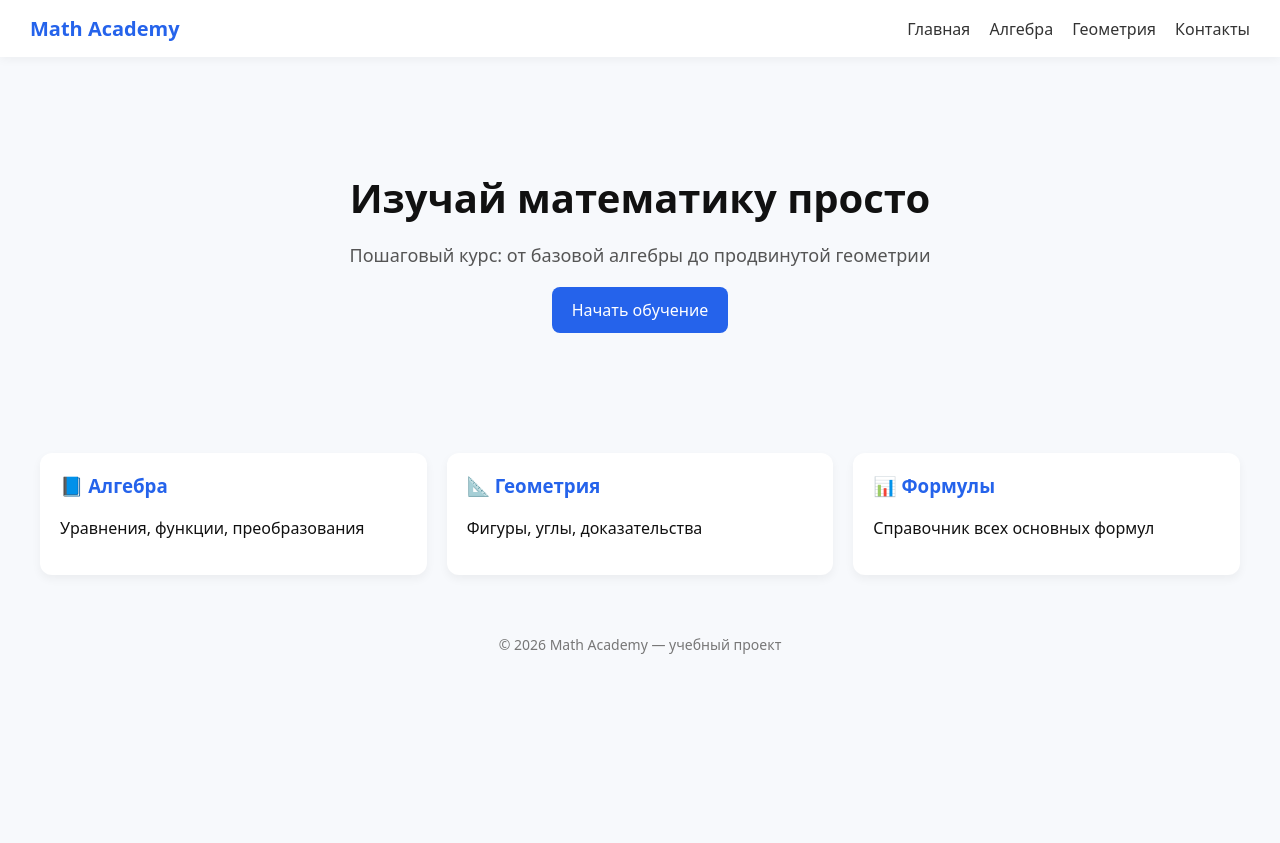
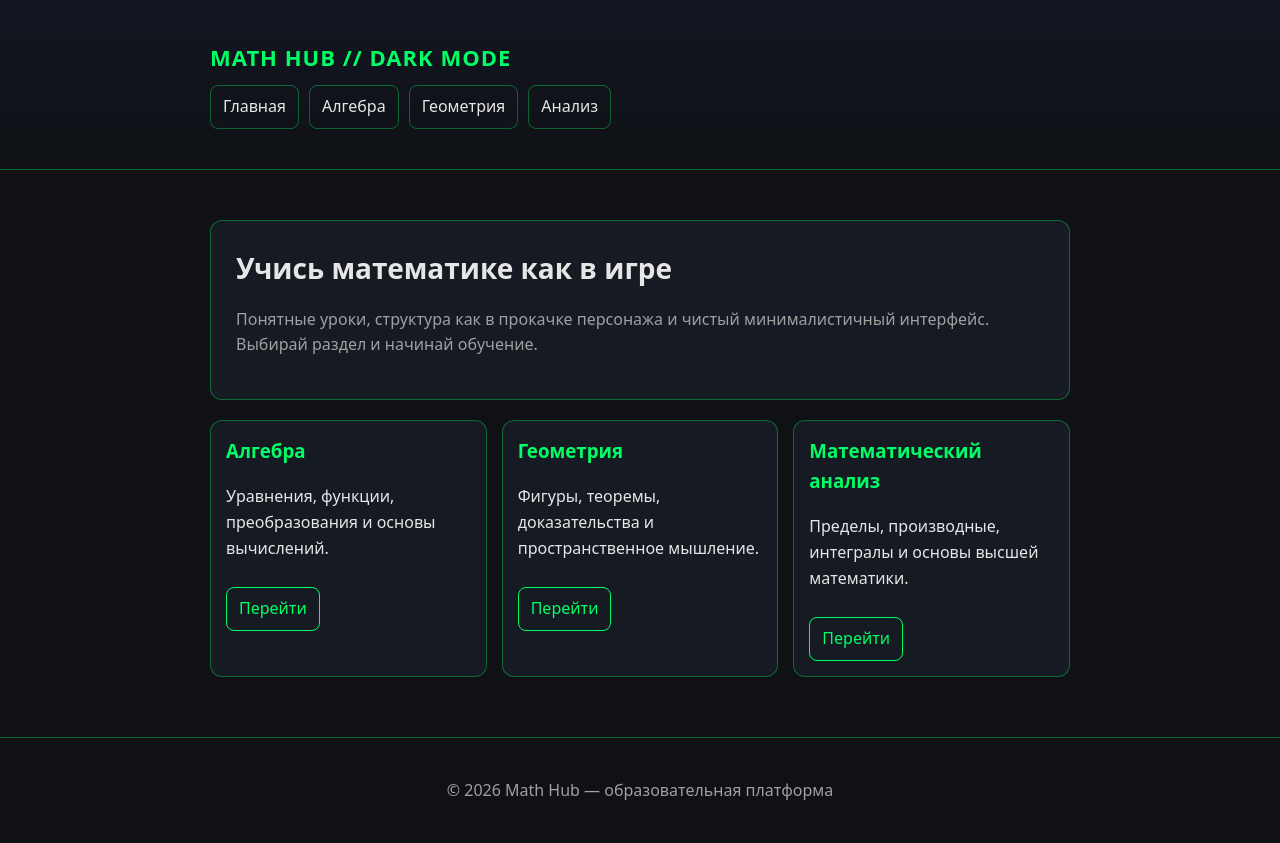
Before and after one commit to Drapejnik/epallaxis, a plain HTML site: page index.html in a window 1280 px wide. Before the commit the page ends 800 px from the top, so only its background shows below. Drawn offline with Linux system fonts and the light colour scheme.

Commit message:
Update index.html

```diff
--- a/index.html
+++ b/index.html
@@ -1,107 +1,137 @@
 <!DOCTYPE html>
 <html lang="ru">
 <head>
-  <meta charset="UTF-8">
-  <meta name="viewport" content="width=device-width, initial-scale=1.0">
-  <title>Математический курс</title>
+  <meta charset="UTF-8" />
+  <meta name="viewport" content="width=device-width, initial-scale=1.0"/>
+  <title>Math Hub — Главная</title>
 
   <style>
+    :root {
+      --bg: #0f1115;
+      --panel: #161a22;
+      --text: #e6e6e6;
+      --muted: #a0a0a0;
+      --accent: #00ff66;
+      --border: rgba(0, 255, 102, 0.35);
+    }
+
+    * {
+      box-sizing: border-box;
+    }
+
     body {
       margin: 0;
-      font-family: system-ui, Arial, sans-serif;
-      background: #f7f9fc;
-      color: #111;
+      font-family: system-ui, -apple-system, Segoe UI, Roboto, Arial, sans-serif;
+      background: var(--bg);
+      color: var(--text);
+      line-height: 1.6;
     }
 
-    /* HEADER */
     header {
-      background: white;
-      padding: 15px 30px;
-      display: flex;
-      justify-content: space-between;
-      align-items: center;
-      box-shadow: 0 2px 10px rgba(0,0,0,0.05);
+      padding: 20px;
+      border-bottom: 1px solid var(--border);
+      background: linear-gradient(180deg, #121621, #0f1115);
+    }
+
+    .container {
+      max-width: 900px;
+      margin: 0 auto;
+      padding: 20px;
     }
 
     .logo {
-      font-weight: bold;
-      color: #2563eb;
-      font-size: 20px;
+      font-size: 22px;
+      font-weight: 700;
+      color: var(--accent);
+      letter-spacing: 1px;
+    }
+
+    nav {
+      margin-top: 10px;
+      display: flex;
+      flex-wrap: wrap;
+      gap: 10px;
     }
 
     nav a {
-      margin-left: 15px;
       text-decoration: none;
-      color: #333;
-      font-weight: 500;
+      color: var(--text);
+      padding: 8px 12px;
+      border: 1px solid var(--border);
+      border-radius: 8px;
+      transition: 0.2s;
     }
 
     nav a:hover {
-      color: #2563eb;
+      border-color: var(--accent);
+      color: var(--accent);
+      transform: translateY(-1px);
     }
 
-    /* HERO */
     .hero {
-      text-align: center;
-      padding: 80px 20px;
+      margin-top: 30px;
+      padding: 25px;
+      background: var(--panel);
+      border: 1px solid var(--border);
+      border-radius: 12px;
     }
 
     .hero h1 {
-      font-size: 40px;
-      margin-bottom: 10px;
+      margin: 0 0 10px;
+      font-size: 28px;
     }
 
     .hero p {
-      font-size: 18px;
-      color: #555;
-      margin-bottom: 20px;
+      color: var(--muted);
+    }
+
+    .grid {
+      display: grid;
+      grid-template-columns: repeat(auto-fit, minmax(220px, 1fr));
+      gap: 15px;
+      margin-top: 20px;
+    }
+
+    .card {
+      background: var(--panel);
+      border: 1px solid var(--border);
+      border-radius: 12px;
+      padding: 15px;
+      transition: 0.2s;
+    }
+
+    .card:hover {
+      border-color: var(--accent);
+      transform: translateY(-3px);
+    }
+
+    .card h3 {
+      margin-top: 0;
+      color: var(--accent);
     }
 
     .btn {
-      background: #2563eb;
-      color: white;
-      padding: 12px 20px;
+      display: inline-block;
+      margin-top: 10px;
+      padding: 8px 12px;
+      border: 1px solid var(--accent);
+      color: var(--accent);
+      text-decoration: none;
       border-radius: 8px;
-      text-decoration: none;
-      display: inline-block;
       transition: 0.2s;
     }
 
     .btn:hover {
-      background: #1d4ed8;
+      background: var(--accent);
+      color: #0f1115;
     }
 
-    /* CARDS */
-    .container {
-      display: grid;
-      grid-template-columns: repeat(auto-fit, minmax(250px, 1fr));
-      gap: 20px;
-      padding: 40px;
-    }
-
-    .card {
-      background: white;
+    footer {
+      margin-top: 40px;
       padding: 20px;
-      border-radius: 12px;
-      box-shadow: 0 4px 10px rgba(0,0,0,0.05);
-      transition: 0.2s;
-    }
-
-    .card:hover {
-      transform: translateY(-5px);
-    }
-
-    .card h3 {
-      margin-top: 0;
-      color: #2563eb;
-    }
-
-    /* FOOTER */
-    footer {
       text-align: center;
-      padding: 20px;
-      color: #777;
-      font-size: 14px;
+      color: var(--muted);
+      border-top: 1px solid var(--border);
     }
   </style>
 </head>
@@ -109,40 +139,56 @@
 <body>
 
 <header>
-  <div class="logo">Math Academy</div>
+  <div class="container">
+    <div class="logo">MATH HUB // DARK MODE</div>
+
     <nav>
       <a href="index.html">Главная</a>
       <a href="algebra.html">Алгебра</a>
       <a href="geometry.html">Геометрия</a>
-    <a href="#">Контакты</a>
+      <a href="analysis.html">Анализ</a>
     </nav>
+  </div>
 </header>
 
+<main class="container">
+
   <section class="hero">
-  <h1>Изучай математику просто</h1>
-  <p>Пошаговый курс: от базовой алгебры до продвинутой геометрии</p>
-  <a class="btn" href="algebra.html">Начать обучение</a>
+    <h1>Учись математике как в игре</h1>
+    <p>
+      Понятные уроки, структура как в прокачке персонажа и чистый минималистичный интерфейс.
+      Выбирай раздел и начинай обучение.
+    </p>
   </section>
 
-<section class="container">
+  <section class="grid">
+
     <div class="card">
-    <h3>📘 Алгебра</h3>
-    <p>Уравнения, функции, преобразования</p>
+      <h3>Алгебра</h3>
+      <p>Уравнения, функции, преобразования и основы вычислений.</p>
+      <a class="btn" href="algebra.html">Перейти</a>
     </div>
 
     <div class="card">
-    <h3>📐 Геометрия</h3>
-    <p>Фигуры, углы, доказательства</p>
+      <h3>Геометрия</h3>
+      <p>Фигуры, теоремы, доказательства и пространственное мышление.</p>
+      <a class="btn" href="geometry.html">Перейти</a>
     </div>
 
     <div class="card">
-    <h3>📊 Формулы</h3>
-    <p>Справочник всех основных формул</p>
+      <h3>Математический анализ</h3>
+      <p>Пределы, производные, интегралы и основы высшей математики.</p>
+      <a class="btn" href="analysis.html">Перейти</a>
     </div>
+
   </section>
 
+</main>
+
 <footer>
-  © 2026 Math Academy — учебный проект
+  <div class="container">
+    © 2026 Math Hub — образовательная платформа
+  </div>
 </footer>
 
 </body>
```
Lines whose indentation alone changed are shown as unchanged.
